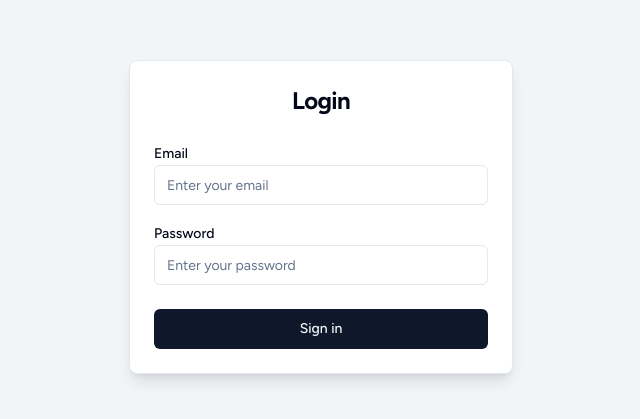
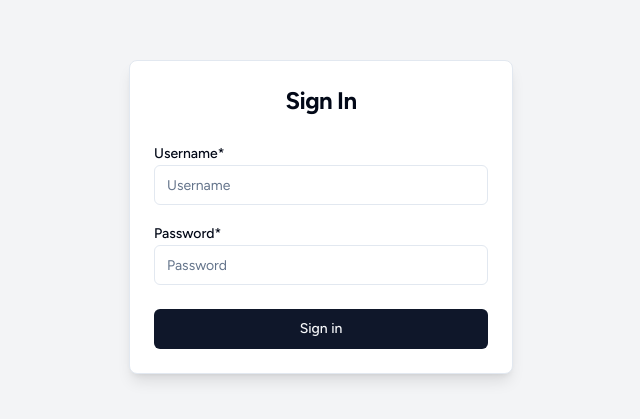
Before and after one commit to WBT-Develpers/Client-Support-Chatbot-Frontend-ReactJs, a React (Vite) app: page / in a window 1280 px wide. Shown: the part 183-602 px from the top of the page, without its empty margins (319-959 px from the left). Built offline with nearby package versions, Linux system fonts and the light colour scheme.

Commit message:
some txt changes on login page

```diff
--- a/src/pages/Login.tsx
+++ b/src/pages/Login.tsx
@@ -40,27 +40,27 @@ const Login = () => {
         <div className="flex items-center justify-center min-h-screen bg-gray-100 w-[100vw]">
             <Card className="w-full max-w-sm shadow-lg">
                 <CardHeader>
-                    <CardTitle className="text-center text-2xl font-bold">Login</CardTitle>
+                    <CardTitle className="text-center text-2xl font-bold">Sign In</CardTitle>
                 </CardHeader>
                 <CardContent>
                     <div className="space-y-4">
                         <div>
-                            <Label htmlFor="email">Email</Label>
+                            <Label htmlFor="email">Username*</Label>
                             <Input
                                 id="email"
-                                type="email"
-                                placeholder="Enter your email"
+                                type="text"
+                                placeholder="Username"
                                 value={email}
                                 onChange={(e) => setEmail(e.target.value)}
                                 required
                             />
                         </div>
                         <div>
-                            <Label htmlFor="password">Password</Label>
+                            <Label htmlFor="password">Password*</Label>
                             <Input
                                 id="password"
                                 type="password"
-                                placeholder="Enter your password"
+                                placeholder="Password"
                                 value={password}
                                 onChange={(e) => setPassword(e.target.value)}
                                 required
```
